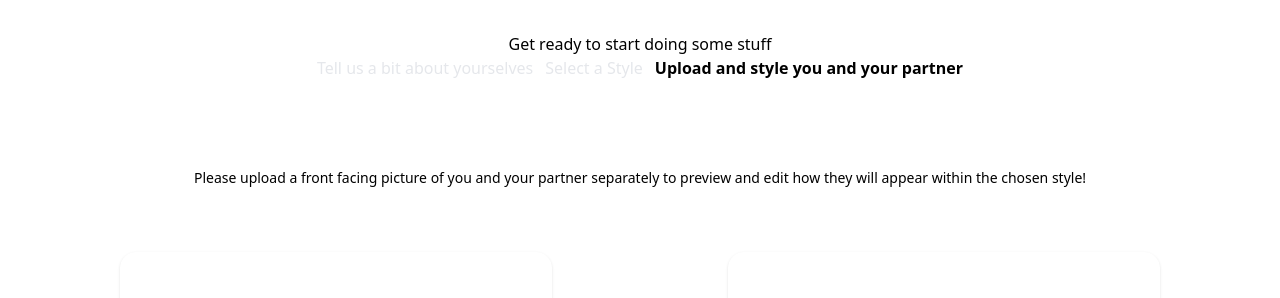
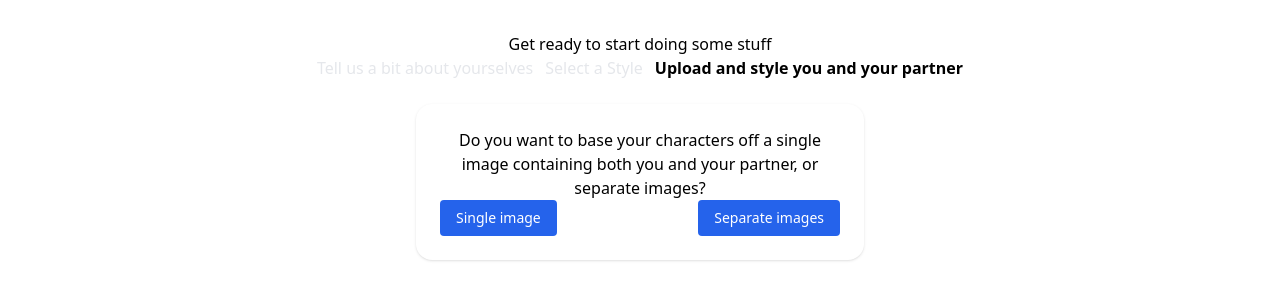
Before and after one commit to thomas-j-back/wedding-story-front-end, a React (Vite) app: page /form/couple_style in a window 1280 px wide. Shown: the top 298 px of the page. Built offline with nearby package versions, Linux system fonts and the light colour scheme; no server answers.

Commit message:
added check in form to allow single image or separate image for partners

```diff
--- a/src/pages/weddingFormSteps/CoupleUpload.tsx
+++ b/src/pages/weddingFormSteps/CoupleUpload.tsx
@@ -1,18 +1,39 @@
 import { useFormContext } from "react-hook-form"
 import UserPhotoEditBlock from "../../components/PhotoStyleBlock"
+import type { SubmissionTypes } from "../../validation/weddingDetails";
+import { useState } from "react";
 
 export default function CoupleUpload() {
     const { getValues } = useFormContext();
+    const [submissionType, setSubmissionType] = useState<SubmissionTypes>();
     const myName = getValues('requesterName');
     const partnerName = getValues('partnerName');
 
+
     return (<>
+        <div className='max-w-md mx-auto p-6 bg-white rounded-2xl shadow space-y-6 flex flex-col'>
+            Do you want to base your characters off a single image containing both you and your partner, or separate images?
+            <div className='flex flex-row justify-between'>
+                <button onClick={() => {
+                    setSubmissionType('single-image')
+                }} className="text-sm bg-blue-600 text-white px-4 py-2 rounded disabled:cursor-not-allowed disabled:opacity-50">Single image</button>
+                <button onClick={() => {
+                    setSubmissionType('separate-images')
+                }} className="text-sm bg-blue-600 text-white px-4 py-2 rounded disabled:cursor-not-allowed disabled:opacity-50">Separate images</button>
+            </div>
+        </div>
         <div className="p-16">
             <p className="text-sm">Please upload a front facing picture of you and your partner separately to preview and edit how they will appear within the chosen style!</p>
         </div>
         <div className="flex flex-row justify-between">
-            <UserPhotoEditBlock userName={myName} photoAlt="Preview of me" fieldPath="requesterCharacterPhoto" />
-            <UserPhotoEditBlock userName={partnerName} photoAlt="Preview of my partner" fieldPath="partnerCharacterPhoto" />
+            {submissionType == 'single-image' ? (
+                <UserPhotoEditBlock userName={`${myName} and ${partnerName}`} photoAlt="Preview of you and your partner" fieldPath="requesterCharacterPhoto" />
+            ) : (<>
+                <UserPhotoEditBlock userName={myName} photoAlt="Preview of me" fieldPath="partnerCharacterPhoto" />
+                <UserPhotoEditBlock userName={partnerName} photoAlt="Preview of my partner" fieldPath="partnerCharacterPhoto" />
+            </>)}
+
+
         </div>
     </>)
 }
--- a/src/types/dataTypes/DTOs.ts
+++ b/src/types/dataTypes/DTOs.ts
@@ -17,14 +17,15 @@ export type CreateUploadDTO = {
     contentType: string
 }
 
+type Models = 'stabilityimagemodel' | 'openapiimmagemodel'
 
 export type CreateJobRequestDTO = {
-    model: string,
+    model: Models,
     prompt: string,
     inputKeys: string[],
     inputContentTypes: string[],
     options: object,
-    type: string
+    generationType: string
 }
 
 export type PresignedUrlDTO = {
--- a/src/validation/weddingDetails.ts
+++ b/src/validation/weddingDetails.ts
@@ -1,5 +1,10 @@
 import { z } from 'zod';
 
+const SubmissionTypeSchema = z
+  .enum(['single-image', 'separate-images'])
+  .nullable();
+
+export type SubmissionTypes = z.infer<typeof SubmissionTypeSchema>;
 
 export const styledPhotoSchema = z.object({
     initPhotoKey: z.string().optional(),          // key in R2/S3
@@ -16,6 +21,7 @@ export const WeddingDetailsSchema = z.object({
     requesterName: z.string().min(1, "You must enter your first name."),
     partnerName: z.string().min(1, "You must enter your partner's name"),
     style: z.enum(['colorful', 'minimal-color']),
+    photoSubmissionType: SubmissionTypeSchema,
     requesterCharacterPhoto: styledPhotoSchema.optional(),
     partnerCharacterPhoto: styledPhotoSchema.optional(),
     chapter1: z.string().min(1),
```
